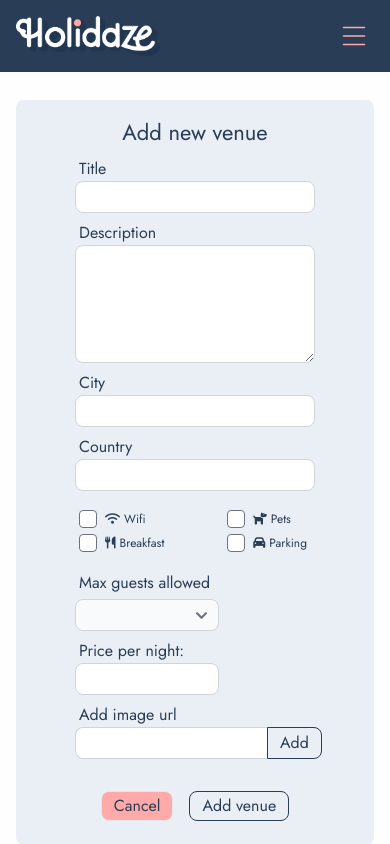
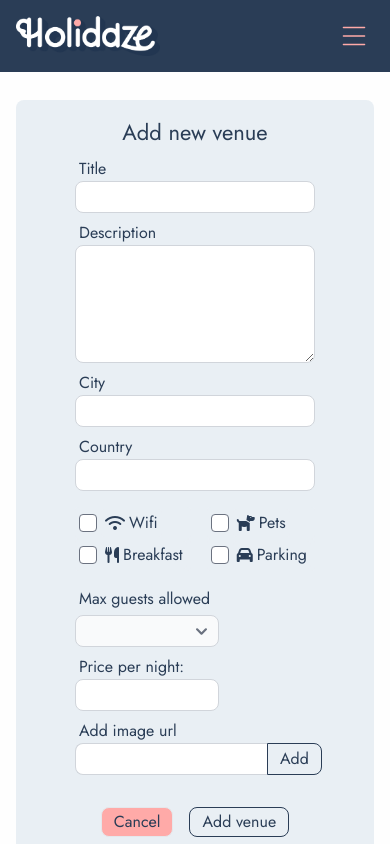
Before and after one commit to CharlotteValset/Holidaze, a React (Vite) app: page / in a window 390 px wide. Shown: the top 844 px of the page. Built offline with nearby package versions, Linux system fonts and the light colour scheme.

Commit message:
updates Checkbox to add a className prop

```diff
--- a/src/components/Checkbox/index.jsx
+++ b/src/components/Checkbox/index.jsx
@@ -1,10 +1,12 @@
-export const Checkbox = ({ register, registerYup, id, icon, checkboxHtmlFor, label }) => {
+export const Checkbox = ({ register, registerYup, id, icon, className, checkboxHtmlFor, label }) => {
   return (
     <div className="flex items-center gap-1 text-xs md:text-base bg-light-blue px-1 py-0.5 rounded">
       <input {...register(registerYup)} id={id} type="checkbox" />
-      <div className="flex items-center gap-1 text-xs md:text-base bg-light-blue px-1 py-0.5 rounded">
+      <div className="flex items-center gap-1 text-base bg-light-blue px-1 py-0.5 rounded">
         <i className={icon}></i>
-        <label htmlFor={checkboxHtmlFor}>{label}</label>
+        <label className={className} htmlFor={checkboxHtmlFor}>
+          {label}
+        </label>
       </div>
     </div>
   );
```
